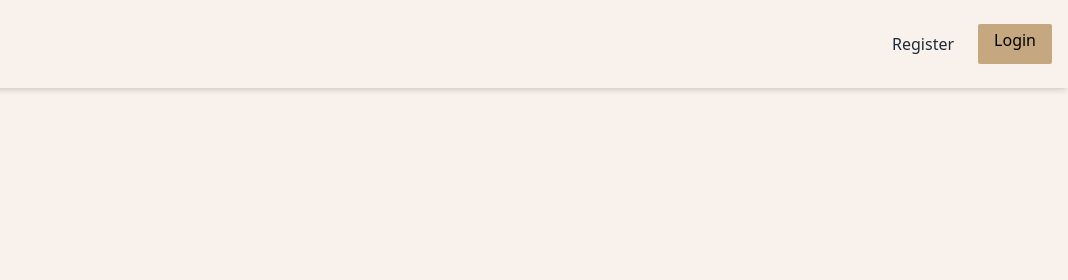
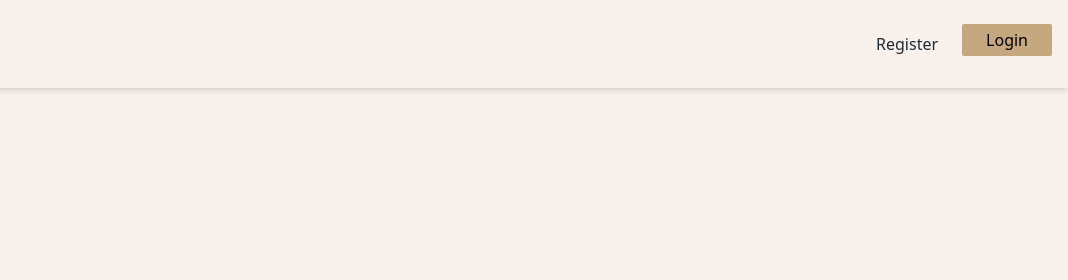
Before and after one commit to Anaid0616/semester-project2, a website built with Vite: page search/index.html in a window 1280 px wide. Shown: the top 280 px of the page, 212-1280 px from the left. Built offline with nearby package versions, Linux system fonts and the light colour scheme.

Commit message:
login button

```diff
--- a/public/shared/sharedHeader.html
+++ b/public/shared/sharedHeader.html
@@ -55,7 +55,7 @@
       </a>
       <a
         href="/login/"
-        class="text-center px-4 py-1 bg-[#C5A880] text-black rounded-sm hover:bg-[#9F8766]"
+        class="w-full md:w-auto inline-block text-center px-6 py-2 md:py-1 bg-[#C5A880] text-black rounded-sm hover:bg-[#9E7B63] md:h-8"
       >
         Login
       </a>
```
